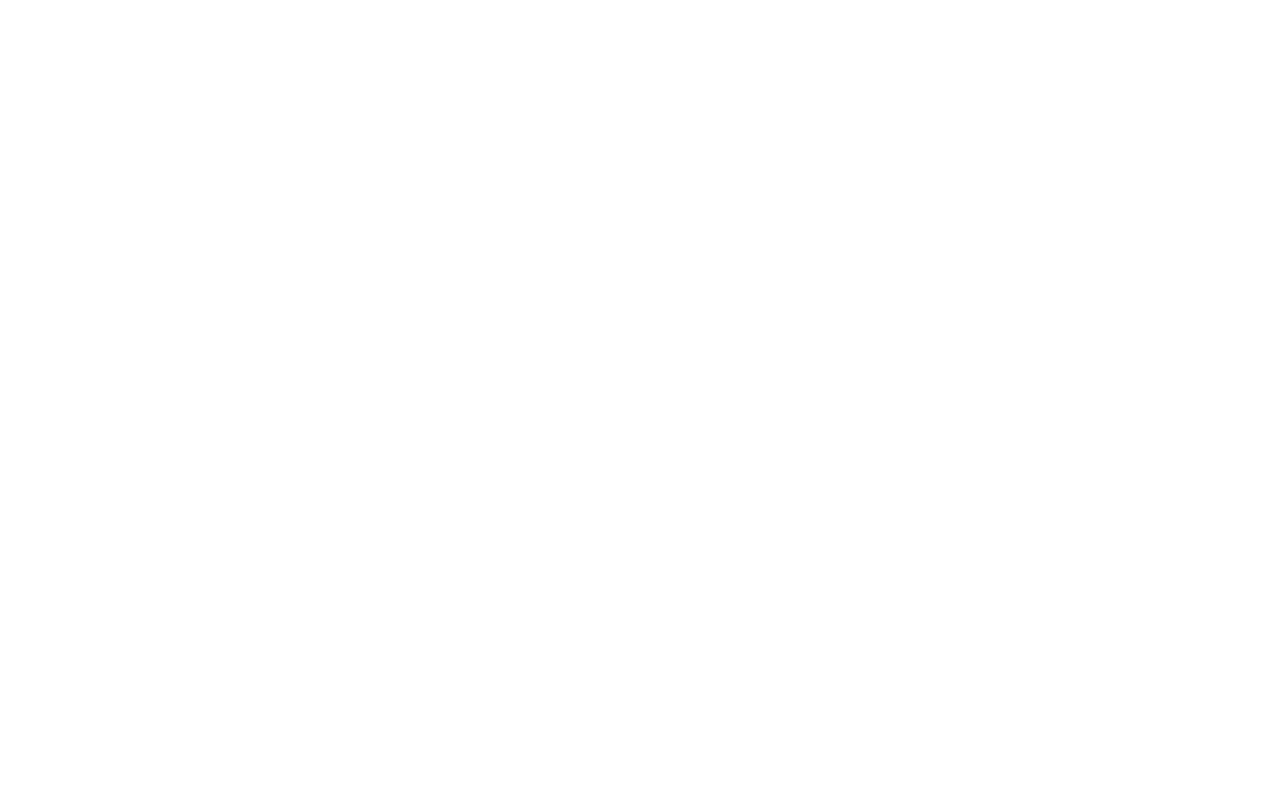
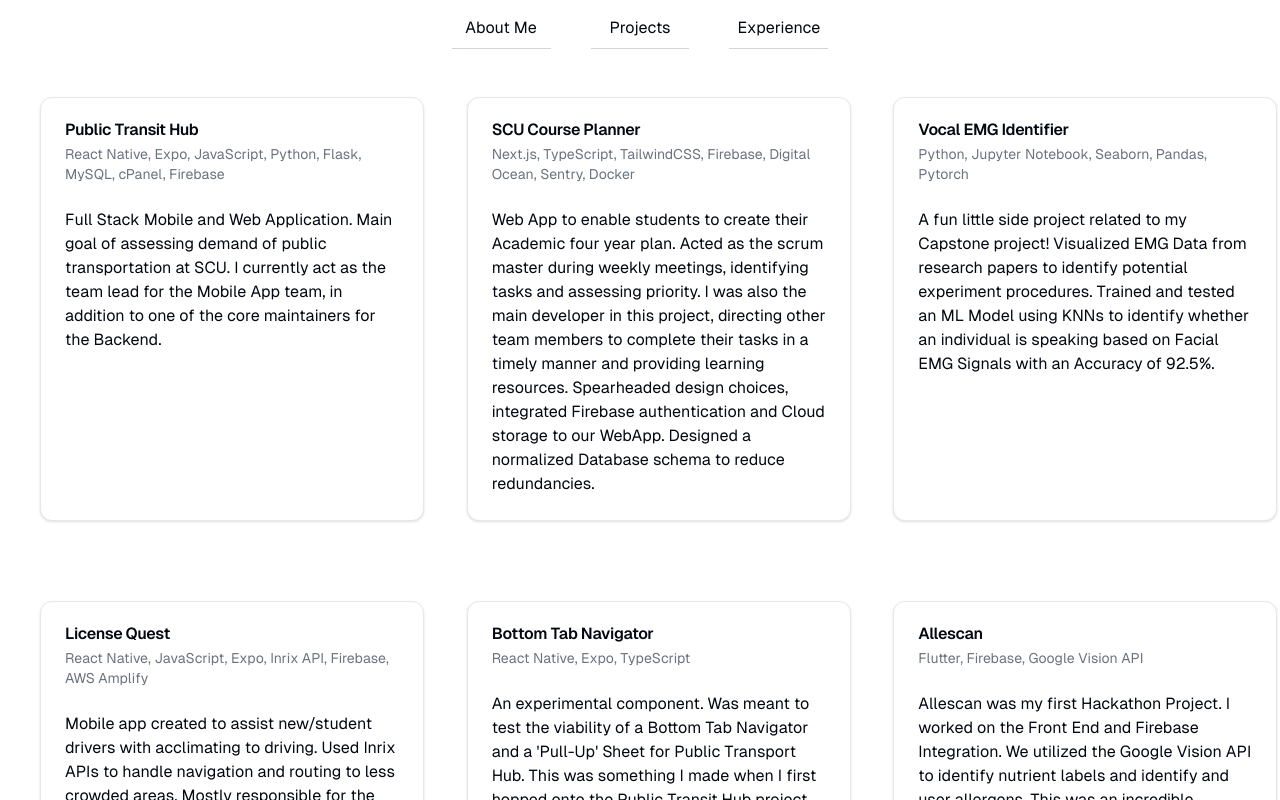
Before and after one commit to RaphaLK/Portfolio, a Next.js app: page /Projects in a window 1280 px wide. Shown: the top 800 px of the page. Built offline with nearby package versions, Linux system fonts and the light colour scheme.

Commit message:
Project Page

```diff
--- /dev/null
+++ b/src/app/Projects/ProjectCard.js
@@ -0,0 +1,23 @@
+import React from "react";
+import {
+  Card,
+  CardContent,
+  CardHeader,
+  CardTitle,
+  CardDescription,
+} from "@/components/ui/card";
+const ProjectCard = ({ProjectTitle, ProjectDescription, ProjectInfo}) => {
+  return (
+    <Card className="m-10 min-w-96">
+      <CardHeader>
+        <CardTitle>{ProjectTitle}</CardTitle>
+        <CardDescription>{ProjectDescription}</CardDescription>
+      </CardHeader>
+      <CardContent>
+        <p>{ProjectInfo}</p>
+      </CardContent>
+    </Card>
+  );
+};
+
+export default ProjectCard;
--- a/src/app/Projects/page.js
+++ b/src/app/Projects/page.js
@@ -1,5 +1,59 @@
 import React from "react";
+import Navbar from "../Components/Navbar";
+import ProjectCard from "./ProjectCard";
 
 export default function Projects() {
-
+  return (
+    <div className="flex flex-col items-center font-[family-name:var(--font-geist-sans)]">
+      <Navbar />
+      <div className="grid grid-cols-3 grid-rows-2 ">
+        <ProjectCard
+          ProjectTitle={"Public Transit Hub"}
+          ProjectDescription={
+            "React Native, Expo, JavaScript, Python, Flask, MySQL, cPanel, Firebase"
+          }
+          ProjectInfo={
+            "Full Stack Mobile and Web Application. Main goal of assessing demand of public transportation at SCU. I currently act as the team lead for the Mobile App team, in addition to one of the core maintainers for the Backend."
+          }
+        />
+        <ProjectCard
+          ProjectTitle={"SCU Course Planner"}
+          ProjectDescription={
+            "Next.js, TypeScript, TailwindCSS, Firebase, Digital Ocean, Sentry, Docker"
+          }
+          ProjectInfo={
+            "Web App to enable students to create their Academic four year plan. Acted as the scrum master during weekly meetings, identifying tasks and assessing priority. I was also the main developer in this project, directing other team members to complete their tasks in a timely manner and providing learning resources. Spearheaded design choices, integrated Firebase authentication and Cloud storage to our WebApp. Designed a normalized Database schema to reduce redundancies."
+          }
+        />
+        <ProjectCard
+          ProjectTitle={"Vocal EMG Identifier"}
+          ProjectDescription={
+            "Python, Jupyter Notebook, Seaborn, Pandas, Pytorch"
+          }
+          ProjectInfo={
+            "A fun little side project related to my Capstone project! Visualized EMG Data from research papers to identify potential experiment procedures. Trained and tested an ML Model using KNNs to identify whether an individual is speaking based on Facial EMG Signals with an Accuracy of 92.5%."
+          }
+        />
+        <ProjectCard
+          ProjectTitle={"License Quest"}
+          ProjectDescription={
+            "React Native, JavaScript, Expo, Inrix API, Firebase, AWS Amplify"
+          }
+          ProjectInfo={
+            "Mobile app created to assist new/student drivers with acclimating to driving. Used Inrix APIs to handle navigation and routing to less crowded areas. Mostly responsible for the Front-End, but also created Web Scrapers and Excel Parsers using JavaScript. "
+          }
+        />
+          <ProjectCard
+            ProjectTitle={"Bottom Tab Navigator"}
+            ProjectDescription={"React Native, Expo, TypeScript"}
+            ProjectInfo={"An experimental component. Was meant to test the viability of a Bottom Tab Navigator and a 'Pull-Up' Sheet for Public Transport Hub. This was something I made when I first hopped onto the Public Transit Hub project, and I was tasked with UI updates! One of the first things I made with React Native, and this set me up for my other projects."}
+          />
+        <ProjectCard
+          ProjectTitle={"Allescan"}
+          ProjectDescription={"Flutter, Firebase, Google Vision API"}
+          ProjectInfo={"Allescan was my first Hackathon Project. I worked on the Front End and Firebase Integration. We utilized the Google Vision API to identify nutrient labels and identify and user allergens. This was an incredible learning experience and was my first introduction to Mobile App Development."}
+        />
+      </div>
+    </div>
+  );
 }
--- a/src/app/Work/page.js
+++ b/src/app/Work/page.js
@@ -1,5 +1,10 @@
 import React from "react";
+import Navbar from "../Components/Navbar";
 
 export default function Work() {
-
+  return (
+    <div className="flex flex-col w-full items-center font-[family-name:var(--font-geist-sans)]">
+      <Navbar />
+    </div>
+  );
 }
--- /dev/null
+++ b/src/components/ui/card.jsx
@@ -0,0 +1,50 @@
+import * as React from "react"
+
+import { cn } from "@/lib/utils"
+
+const Card = React.forwardRef(({ className, ...props }, ref) => (
+  <div
+    ref={ref}
+    className={cn("rounded-xl border bg-card text-card-foreground shadow", className)}
+    {...props} />
+))
+Card.displayName = "Card"
+
+const CardHeader = React.forwardRef(({ className, ...props }, ref) => (
+  <div
+    ref={ref}
+    className={cn("flex flex-col space-y-1.5 p-6", className)}
+    {...props} />
+))
+CardHeader.displayName = "CardHeader"
+
+const CardTitle = React.forwardRef(({ className, ...props }, ref) => (
+  <div
+    ref={ref}
+    className={cn("font-semibold leading-none tracking-tight", className)}
+    {...props} />
+))
+CardTitle.displayName = "CardTitle"
+
+const CardDescription = React.forwardRef(({ className, ...props }, ref) => (
+  <div
+    ref={ref}
+    className={cn("text-sm text-muted-foreground", className)}
+    {...props} />
+))
+CardDescription.displayName = "CardDescription"
+
+const CardContent = React.forwardRef(({ className, ...props }, ref) => (
+  <div ref={ref} className={cn("p-6 pt-0", className)} {...props} />
+))
+CardContent.displayName = "CardContent"
+
+const CardFooter = React.forwardRef(({ className, ...props }, ref) => (
+  <div
+    ref={ref}
+    className={cn("flex items-center p-6 pt-0", className)}
+    {...props} />
+))
+CardFooter.displayName = "CardFooter"
+
+export { Card, CardHeader, CardFooter, CardTitle, CardDescription, CardContent }
```
Also changed, not shown: src/app/Work/ExperienceTimeline.js (added).
